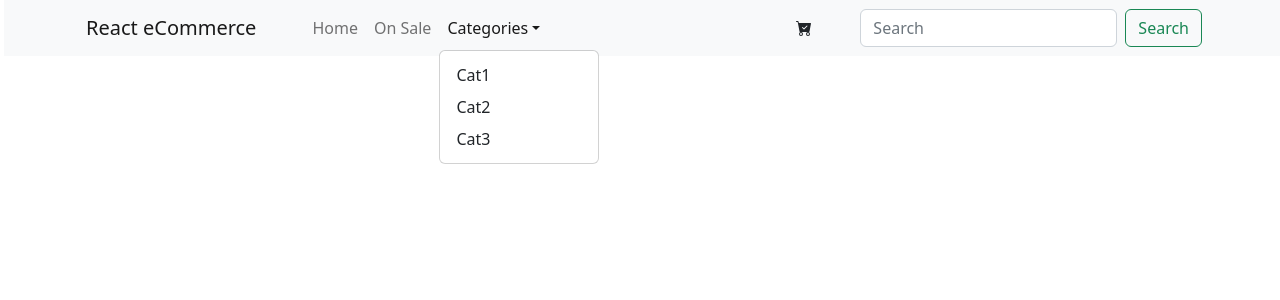
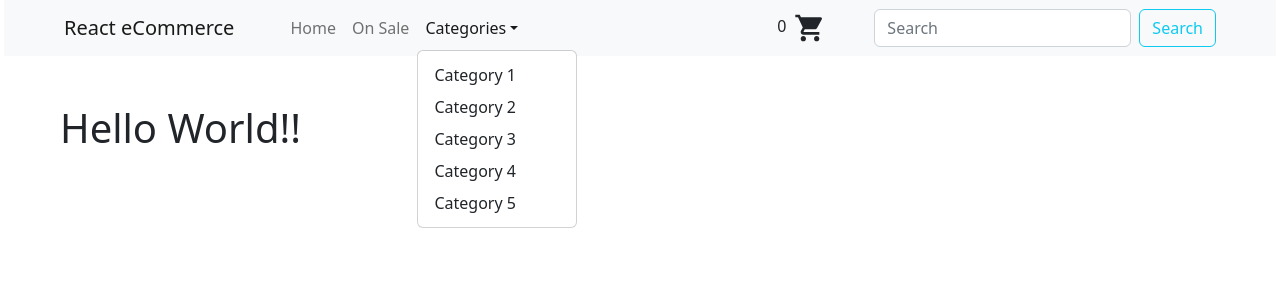
Before and after one commit to lcamarotta/ecommerce-react_app, a React (Vite) app: page / in a window 1280 px wide. Both pictures are taken after a click on the button "Categories". Shown: the top 300 px of the page. Built offline with nearby package versions, Linux system fonts and the light colour scheme.

Commit message:
add components: CartWidget ItemListContainer

```diff
--- a/src/App.jsx
+++ b/src/App.jsx
@@ -1,10 +1,14 @@
+import ItemListContainer from "./components/ItemListContainer";
 import NavBar from "./components/NavBar";
 
 
 
 const App = () => {
   return (
-    <NavBar/>
+    <>
+      <NavBar/>
+      <ItemListContainer msg="Hello World!!"/>
+    </>
   )
 }
 
--- /dev/null
+++ b/src/components/CartWidget.jsx
@@ -0,0 +1,12 @@
+import { MdShoppingCart } from "react-icons/md";
+
+const CartWidget = () => {
+  return (
+    <div className="me-5">
+      <span className="me-2">0</span>
+      <MdShoppingCart size="2em"/>
+    </div>
+  )
+}
+
+export default CartWidget;
--- /dev/null
+++ b/src/components/ItemListContainer.jsx
@@ -0,0 +1,9 @@
+const ItemListContainer = (props) => {
+  return (
+    <div className="container m-5">
+     <h1>{props.msg}</h1>
+    </div>
+  )
+}
+
+export default ItemListContainer;
--- a/src/components/NavBar.jsx
+++ b/src/components/NavBar.jsx
@@ -4,26 +4,27 @@ import Navbar from 'react-bootstrap/Navbar';
 import NavDropdown from 'react-bootstrap/NavDropdown';
 import Button from 'react-bootstrap/Button';
 import Form from 'react-bootstrap/Form';
-
-import { BsFillCartCheckFill } from "react-icons/bs";
+import CartWidget from './CartWidget';
 
 const NavBar = () => {
   return (
-    <Navbar className="ms-1 justify-content-center w-100" bg="light" expand="lg">
-      <Container className="mx-5">
-        <Navbar.Brand href="#home" className="me-5">React eCommerce</Navbar.Brand>
+    <Navbar className="mx-1 justify-content-center" bg="light" expand="lg">
+      <Container fluid className="mx-5">
+        <Navbar.Brand href="" className="me-5">React eCommerce</Navbar.Brand>
         <Navbar.Toggle aria-controls="basic-navbar-nav" />
         <Navbar.Collapse id="basic-navbar-nav">
           <Nav className="me-auto">
-            <Nav.Link href="#home">Home</Nav.Link>
-            <Nav.Link href="#link">On Sale</Nav.Link>
+            <Nav.Link href="">Home</Nav.Link>
+            <Nav.Link href="">On Sale</Nav.Link>
             <NavDropdown title="Categories" id="basic-nav-dropdown">
-              <NavDropdown.Item href="#action/3.1">Cat1</NavDropdown.Item>
-              <NavDropdown.Item href="#action/3.2">Cat2</NavDropdown.Item>
-              <NavDropdown.Item href="#action/3.3">Cat3</NavDropdown.Item>
+              <NavDropdown.Item href="">Category 1</NavDropdown.Item>
+              <NavDropdown.Item href="">Category 2</NavDropdown.Item>
+              <NavDropdown.Item href="">Category 3</NavDropdown.Item>
+              <NavDropdown.Item href="">Category 4</NavDropdown.Item>
+              <NavDropdown.Item href="">Category 5</NavDropdown.Item>
             </NavDropdown>
           </Nav>
-          <BsFillCartCheckFill className="mx-5"/>
+          <CartWidget/>
           <Form className="d-flex">
             <Form.Control
               type="search"
@@ -31,7 +32,7 @@ const NavBar = () => {
               className="me-2"
               aria-label="Search"
             />
-            <Button variant="outline-success">Search</Button>
+            <Button variant="outline-info">Search</Button>
           </Form>
         </Navbar.Collapse>
       </Container>
```
